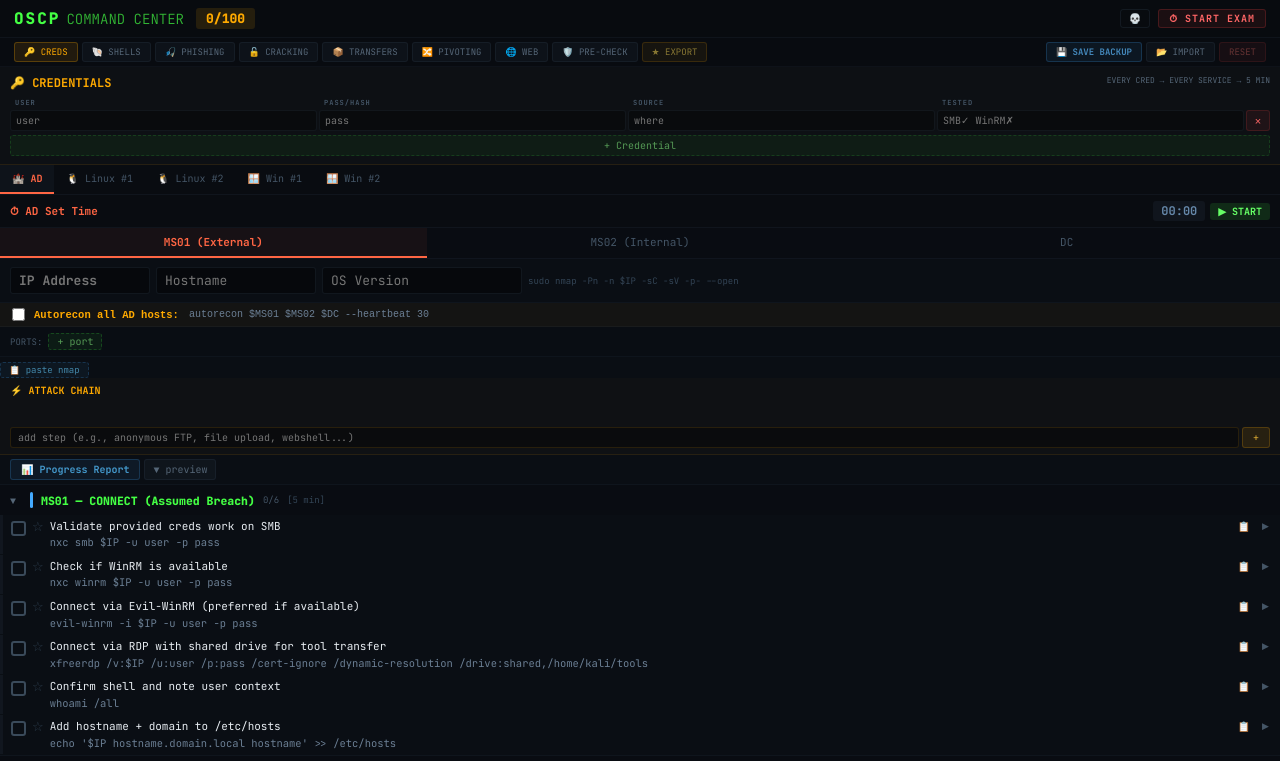
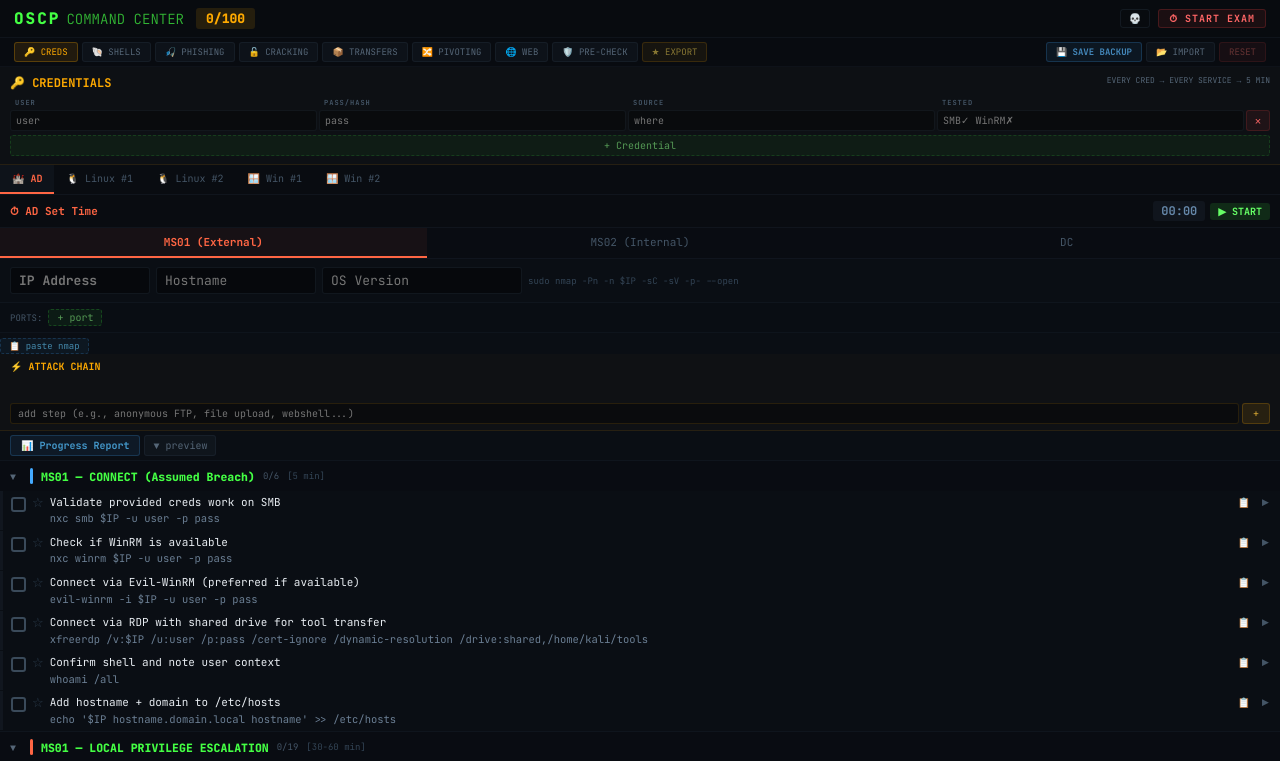
Before and after one commit to whisk3y3/oscp-command-center, a React (Vite) app: page / in a window 1280 px wide. Shown: the top 761 px of the page. Built offline with nearby package versions, Linux system fonts and the light colour scheme.

Commit message:
Remove autorecon - manual scanning preferred

```diff
--- a/src/App.jsx
+++ b/src/App.jsx
@@ -1245,7 +1245,6 @@
         <MachineTimer elapsed={timer.elapsed} running={timer.running} onToggle={toggleTimer}/>
       </div>
       <HostHeader ip={ip} setIp={v=>s("ip",v)} hostname={hostname} setHostname={v=>s("hostname",v)} osVersion={osVersion} setOsVersion={v=>s("osVersion",v)} scanCmd="sudo nmap -Pn -n $IP -sC -sV -p- --open -oN tcp.nmap"/>
-      <div style={{display:"flex",alignItems:"center",gap:6,padding:"2px 8px",background:"rgba(255,170,0,0.04)",borderBottom:"1px solid rgba(100,130,160,0.06)"}}><input type="checkbox" style={{accentColor:"#ffaa00"}}/><span style={{fontSize:10.5,fontFamily:"monospace",color:"#ffaa00",fontWeight:700}}>Run autorecon in background:</span><span style={{fontSize:10,fontFamily:"monospace",color:"#6b7f94",marginLeft:4}}>autorecon $IP --single-target --heartbeat 30</span></div>
       <UdpReminder ip={ip} udpDone={udpDone} onDone={()=>s("udpDone",true)}/>
       <PortSelector ports={ports} dismissed={dismissed} onAdd={addPort} onDismiss={dismiss} onRestore={restore} portServiceMap={portServiceMap} onSetService={setService}/>
       <NmapPaste onAddPorts={addPorts}/>
@@ -1447,7 +1446,6 @@
 
       {/* Host header + ports */}
       <HostHeader ip={ip} setIp={v=>setMState({...mState,ip:v})} hostname={hostname} setHostname={v=>setMState({...mState,hostname:v})} osVersion={mState.osVersion||""} setOsVersion={v=>setMState({...mState,osVersion:v})} scanCmd="sudo nmap -Pn -n $IP -sC -sV -p- --open"/>
-      <div style={{display:"flex",alignItems:"center",gap:6,padding:"2px 8px",background:"rgba(255,170,0,0.04)",borderBottom:"1px solid rgba(100,130,160,0.06)"}}><input type="checkbox" style={{accentColor:"#ffaa00"}}/><span style={{fontSize:10.5,fontFamily:"monospace",color:"#ffaa00",fontWeight:700}}>Autorecon all AD hosts:</span><span style={{fontSize:10,fontFamily:"monospace",color:"#6b7f94",marginLeft:4}}>autorecon $MS01 $MS02 $DC --heartbeat 30</span></div>
       <PortSelector ports={ports} dismissed={dismissed||[]} onAdd={addPort} onDismiss={dismiss} onRestore={restore} portServiceMap={mPortServiceMap} onSetService={setMService}/>
       <NmapPaste onAddPorts={addPorts}/>
       <AttackChain chain={chain||[]} setChain={v=>setMState({...mState,chain:v})}/>
```
